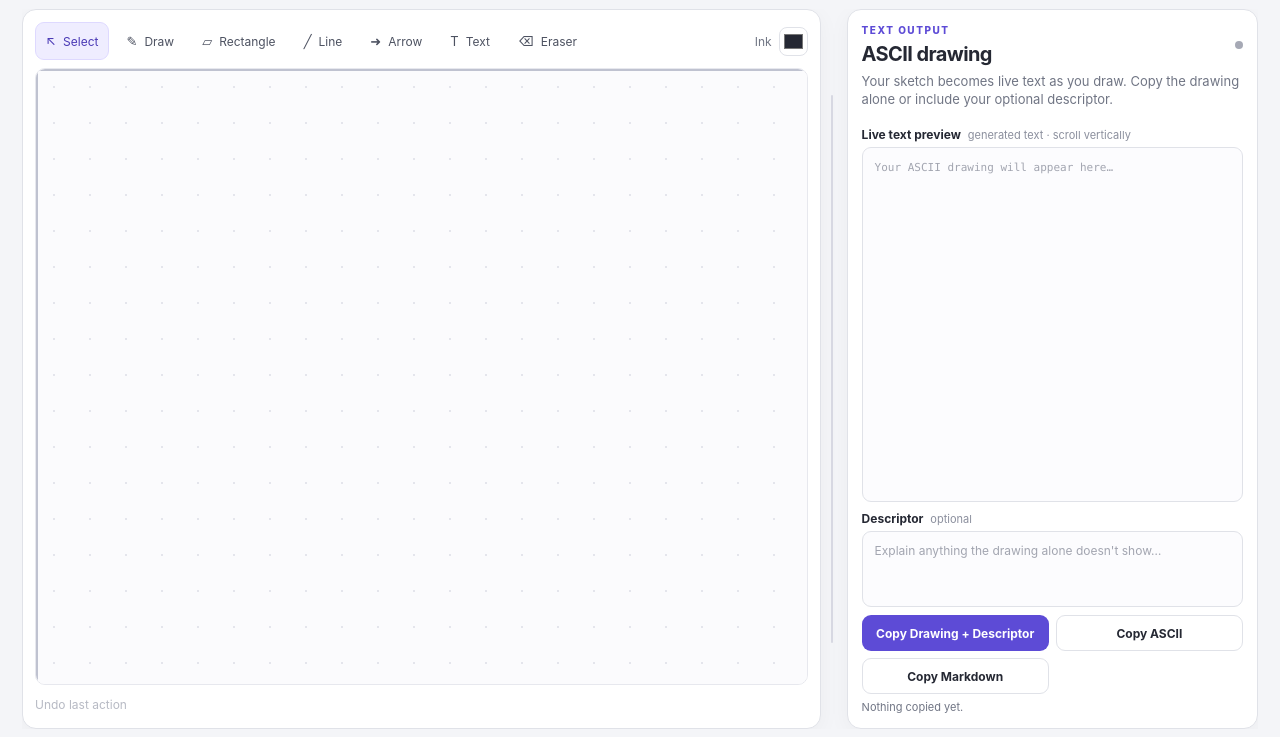
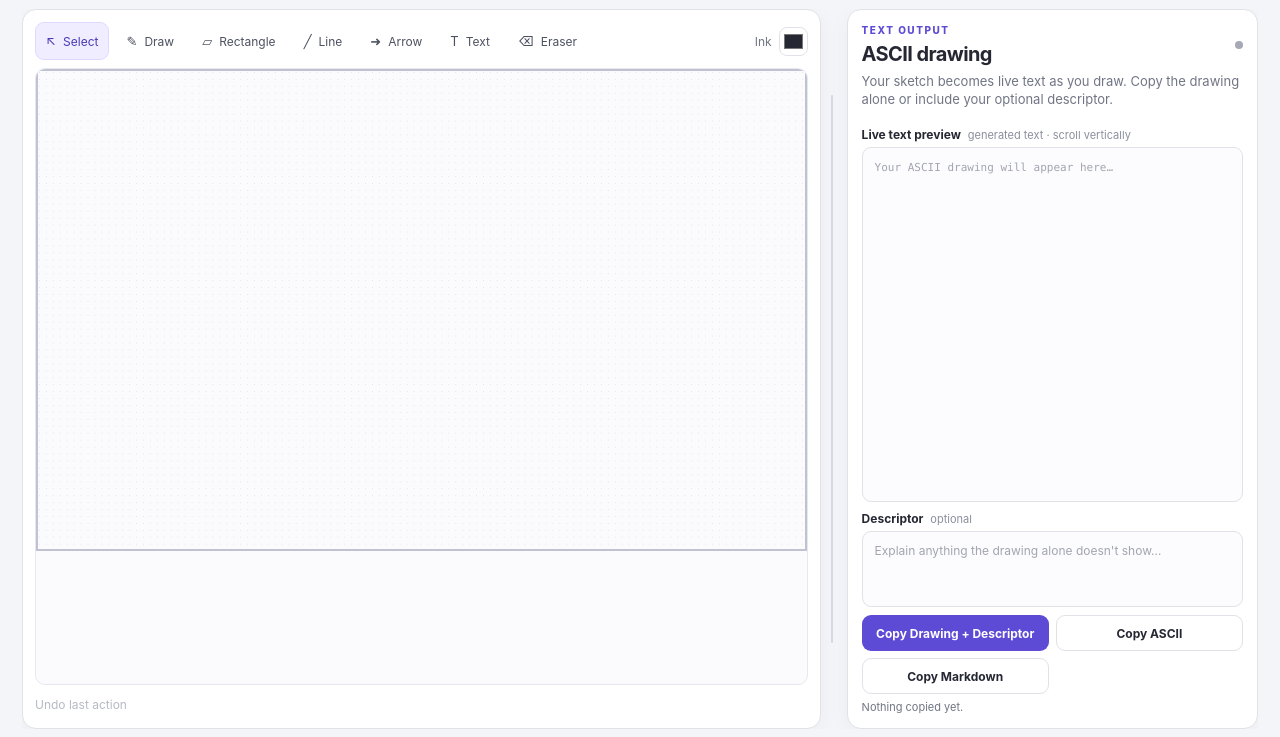
Before and after one commit to zpitchfolo/sketch-to-ascii, a plain HTML site: page index.html in a window 1280 px wide. Shown: the part 63-800 px from the top of the page. Drawn offline with Linux system fonts and the light colour scheme.

Commit message:
Fit canvas to pane and remove horizontal scrolling

```diff
--- a/style.css
+++ b/style.css
@@ -36,15 +36,14 @@ h1 { font-size: 21px; letter-spacing: -0.035em; }
 .tool-button.active { background: var(--accent-soft); border-color: #ded9ff; color: var(--accent-dark); }
 .color-control { display: flex; align-items: center; gap: 7px; margin-left: auto; color: var(--muted); font-size: 12px; }
 .color-control input { width: 29px; height: 29px; padding: 2px; border: 1px solid var(--line); border-radius: 8px; background: white; }
-.canvas-frame { position: relative; min-height: 380px; flex: 1; overflow: auto; border: 1px solid #e7e8ee; border-radius: 10px; background: var(--canvas); isolation: isolate; }
-.canvas-world { position: relative; flex: 0 0 auto; width: 4000px; height: 2500px; outline: 2px solid #bfc2d0; outline-offset: -2px; background-color: var(--canvas); background-image: radial-gradient(#e4e5ec 0.8px, transparent 0.8px); background-size: 36px 36px; }
-#drawingCanvas { display: block; width: 4000px; height: 2500px; touch-action: none; cursor: crosshair; }
+.canvas-frame { position: relative; min-height: 380px; flex: 1; overflow-x: hidden; overflow-y: auto; border: 1px solid #e7e8ee; border-radius: 10px; background: var(--canvas); isolation: isolate; }
+.canvas-world { position: relative; flex: 0 0 auto; width: 100%; aspect-ratio: 8 / 5; outline: 2px solid #bfc2d0; outline-offset: -2px; background-color: var(--canvas); background-image: radial-gradient(#e4e5ec 0.8px, transparent 0.8px); background-size: .9% 1.44%; }
+#drawingCanvas { display: block; width: 100%; height: auto; touch-action: none; cursor: crosshair; }
 .canvas-text-editor { position: absolute; top: 0; left: 0; z-index: 2; min-width: 120px; min-height: 32px; max-width: none; padding: 3px 5px; overflow: hidden; border: 1px solid var(--accent); border-radius: 3px; outline: 2px solid rgb(93 75 214 / 18%); background: rgb(255 255 255 / 96%); color: var(--ink); font: 16px/1.2 ui-monospace, SFMono-Regular, Menlo, Consolas, monospace; resize: both; white-space: pre; }
 .canvas-text-editor[hidden] { display: none; }
 .ascii-viewport { flex: 1 1 260px; height: 260px; min-height: 160px; overflow-y: auto; overflow-x: hidden; border: 1px solid var(--line); border-radius: 9px; background: #fcfcfe; }
 .ascii-preview { display: block; box-sizing: border-box; width: max-content; min-width: 100%; min-height: 100%; margin: 0; padding: 12px; color: #252833; font: 11px/16.5px ui-monospace, SFMono-Regular, Menlo, Consolas, "Liberation Mono", monospace; white-space: pre; overflow-wrap: normal; }
 .ascii-preview.is-empty { color: #a2a5b0; }
-.canvas-hint { position: absolute; bottom: 12px; left: 13px; padding: 5px 8px; border: 1px solid #e8e9ef; border-radius: 6px; background: rgb(255 255 255 / 88%); color: #858997; font-size: 11px; pointer-events: none; }
 .canvas-footer { display: flex; justify-content: space-between; align-items: center; flex-wrap: wrap; gap: 10px; padding-top: 12px; color: var(--muted); font-size: 11px; }
 .text-button { padding: 4px 0; border: 0; background: transparent; color: var(--accent-dark); font-size: 12px; }
 .text-button:disabled { color: #b7bac4; cursor: default; }
```
